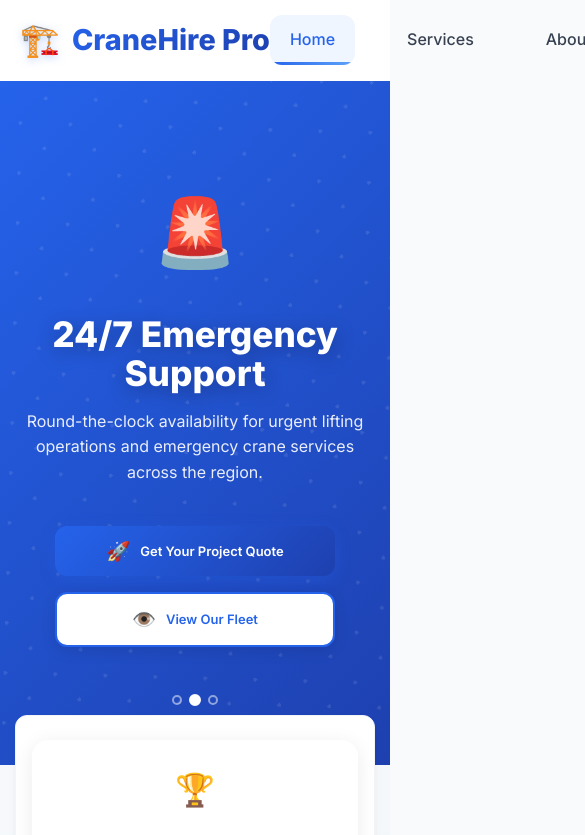
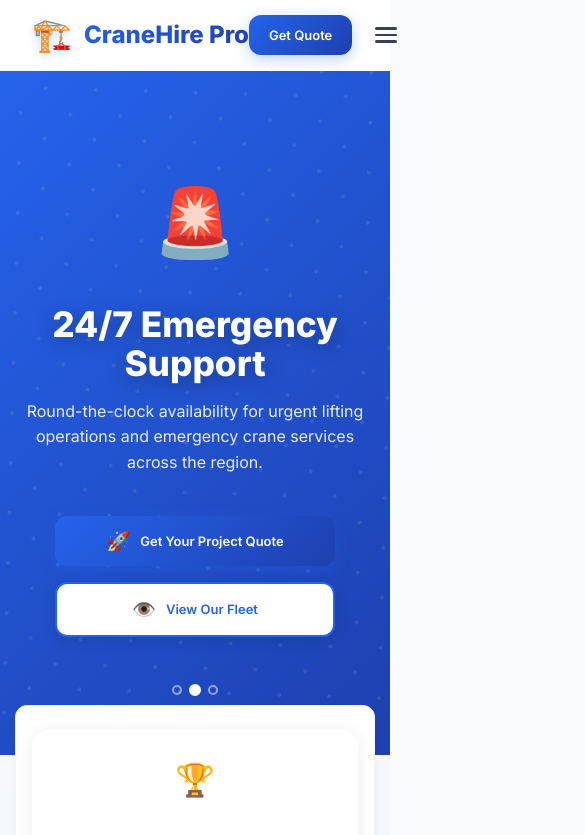
Before and after one commit to alispatel111/crane-hiring, a React (Create React App) app: page / in a window 390 px wide. Shown: the top 835 px of the page, 585 px wide, since content can reach past the window. Built offline with nearby package versions, Linux system fonts and the light colour scheme.

Commit message:
Update Navbar.css

```diff
--- a/src/components/Navbar/Navbar.css
+++ b/src/components/Navbar/Navbar.css
@@ -264,3 +264,56 @@
   padding: 16px 24px;
   font-size: 16px;
 }
+
+/* Responsive Navbar */
+@media (max-width: 1024px) {
+  .desktop-menu {
+    display: none;
+  }
+
+  .mobile-menu-btn {
+    display: block;
+  }
+
+  .navbar-content {
+    height: 70px;
+  }
+
+  .navbar-cta {
+    display: none;
+  }
+
+  .mobile-cta {
+    display: block;
+    text-align: center;
+  }
+}
+
+@media (max-width: 600px) {
+  .navbar-content {
+    padding: 0 12px;
+  }
+
+  .brand-text {
+    font-size: 1.5rem;
+  }
+
+  .hamburger {
+    width: 36px;
+    height: 36px;
+  }
+
+  .hamburger-line {
+    width: 22px;
+    height: 2.5px;
+  }
+
+  .mobile-nav-link {
+    font-size: 16px;
+  }
+
+  .mobile-cta {
+    font-size: 15px;
+    padding: 14px 20px;
+  }
+}
```
